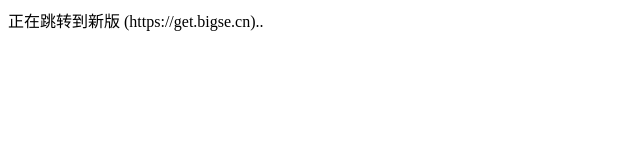
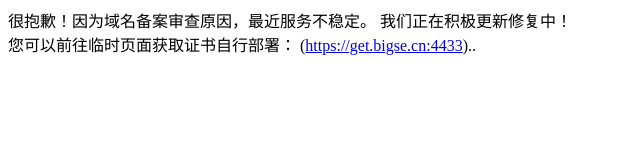
Before and after one commit to safe-dog/get-vpush2-mssnn-cn, a plain HTML site: page index.html in a window 1280 px wide. Shown: the whole page, without its empty margins (0-640 px from the left). Drawn offline with Linux system fonts and the light colour scheme.

Commit message:
Update index.html

```diff
--- a/index.html
+++ b/index.html
@@ -4,10 +4,10 @@
   <meta charset="UTF-8">
   <meta name="viewport" content="width=device-width, initial-scale=1.0">
   <meta http-equiv="X-UA-Compatible" content="ie=edge">
-  <meta http-equiv="refresh" content="3; url=https://get.bigse.cn">
+  <meta http-equiv="refresh" content="3; url=https://get.bigse.cn:4433">
   <title>古人云小程序 | 专业的小程序消息推送平台</title>
 </head>
 <body>
-  <div>正在跳转到新版 (https://get.bigse.cn)..</div>
+  <div>很抱歉！因为域名备案审查原因，最近服务不稳定。 我们正在积极更新修复中！<br/>您可以前往临时页面获取证书自行部署： (<a href="https://get.bigse.cn:4433">https://get.bigse.cn:4433</a>)..</div>
 </body>
 </html>
```
